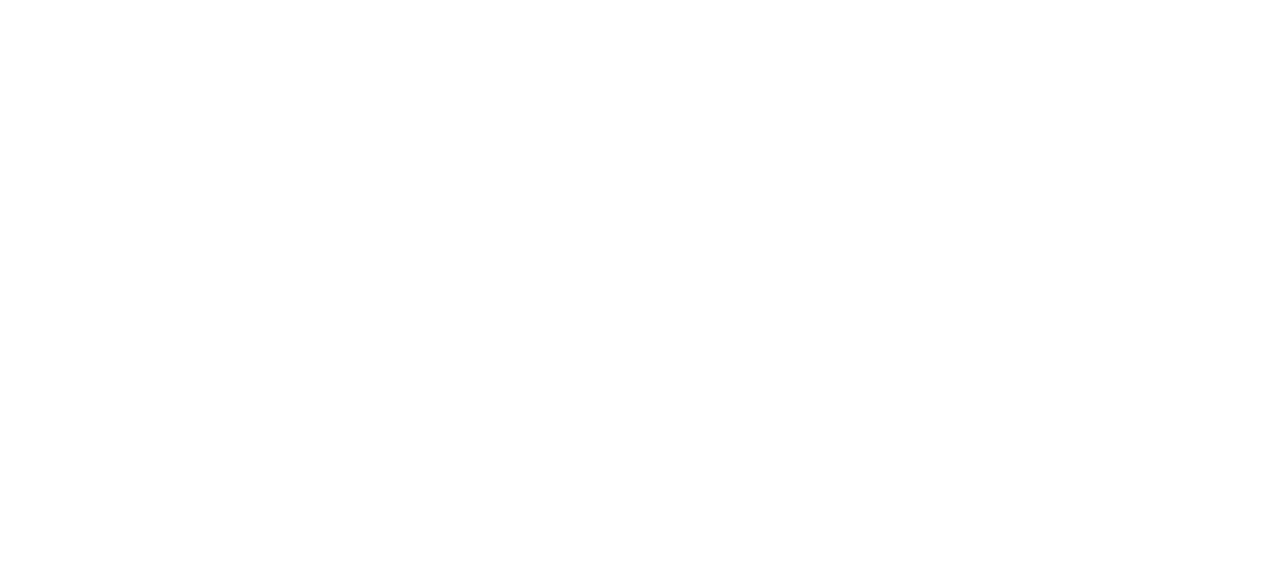
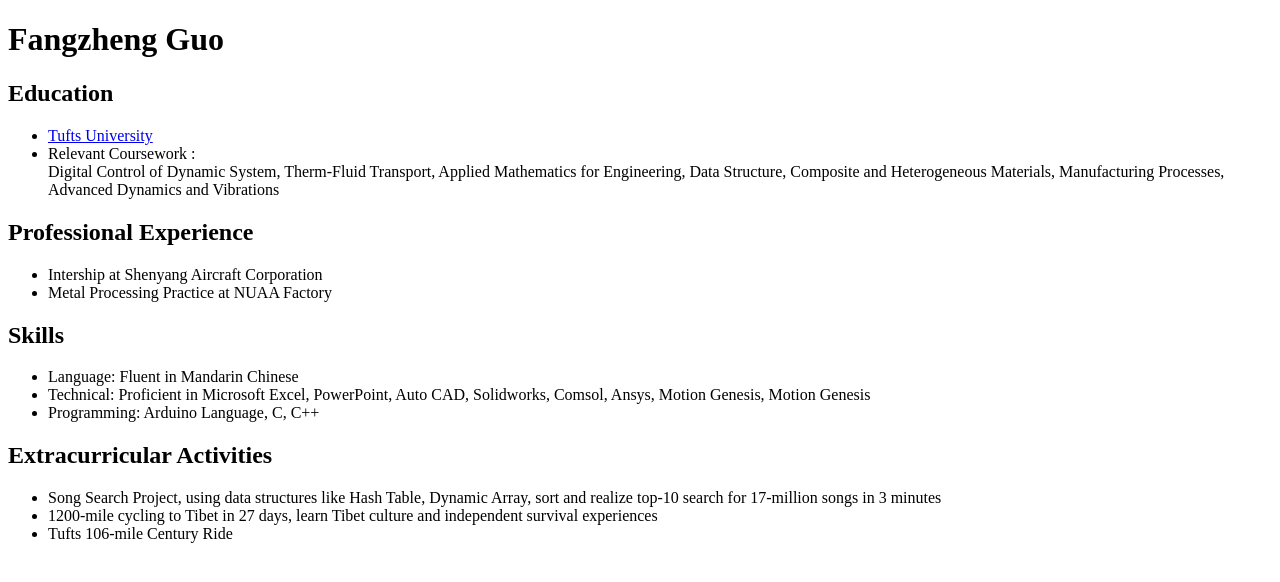
Before and after one commit to tomatogfz/tomatogfz.github.io, a plain HTML site: page resume.html in a window 1280 px wide. Drawn offline with Linux system fonts and the light colour scheme.

Commit message:
add content in bio and resume

```diff
--- a/index.html
+++ b/index.html
@@ -6,6 +6,7 @@
 
 
 <link rel="stylesheet" href="index.css" />
+<link href='https://fonts.googleapis.com/css?family=Poiret+One' rel='stylesheet' type='text/css'>
 
 <title>Fangzheng Guo</title>
 <meta charset="UTF-8">
@@ -16,6 +17,7 @@
 	<h2>Tufts University - Class of 2016</h2>
 	<hr>
 	<p><img src="me.jpg" alt="myself" style="width:500px;height:500px;"></p>
+	<p><img src="resume.jpg" alt="road" style="width:500px;height:500px;"></p>
 
 	<div class="resume">
     	<p>
@@ -27,6 +29,11 @@
     		<a href="bio.html"><mark> My Bio </mark></a><br/>
     	</p>
     </div>
+    <hr>
+
+    <div class="email">
+    <a href="mailto:fangzheng.guo@cs.tufts.edu"> fangzheng.guo@cs.tufts.edu </a>
+	</div>
 
 </body>
 
--- a/resume.html
+++ b/resume.html
@@ -0,0 +1,68 @@
+<!DOCTYPE html>
+<html>
+
+<head>
+
+
+<title>My Resume</title>
+
+
+</head>
+
+<body>
+
+<h1>Fangzheng Guo</h1>
+
+
+<h2>Education</h2>
+<ul>
+	<li> <a href="http://tufts.edu"> Tufts University </a> </li>
+	<li>Relevant Coursework :<br/>
+	Digital Control of Dynamic System, Therm-Fluid Transport, Applied
+    Mathematics for Engineering, Data Structure, Composite and Heterogeneous
+    Materials, Manufacturing Processes, Advanced Dynamics and Vibrations
+	</li>
+</ul>
+
+
+<h2>Professional Experience</h2>
+<ul>
+<li>Intership at Shenyang Aircraft Corporation</li>
+<li>Metal Processing Practice at NUAA Factory</li>
+</ul>
+
+
+<h2>Skills </h2>
+
+<ul>
+
+<li>Language: Fluent in Mandarin Chinese</li>
+<li>Technical: Proficient in Microsoft Excel, PowerPoint, Auto CAD, Solidworks, Comsol, Ansys, Motion Genesis, Motion Genesis</li>
+<li>Programming: Arduino Language, C, C++ </li>
+
+</ul>
+
+<h2>Extracurricular Activities </h2>
+
+<ul>
+
+<li>Song Search Project, using data structures like Hash Table, Dynamic
+                   Array, sort and realize top-10 search for 17-million songs in 3 minutes
+</li>
+<li>1200-mile cycling to Tibet in 27 days, learn Tibet culture and independent
+                   survival experiences
+</li>
+
+<li>Tufts 106-mile Century Ride</li>
+
+</ul>
+
+
+
+
+
+</body>
+
+
+
+</html>
```
Also changed, not shown: bio.html (+31 -0 lines), index.css (+13 -0 lines).
